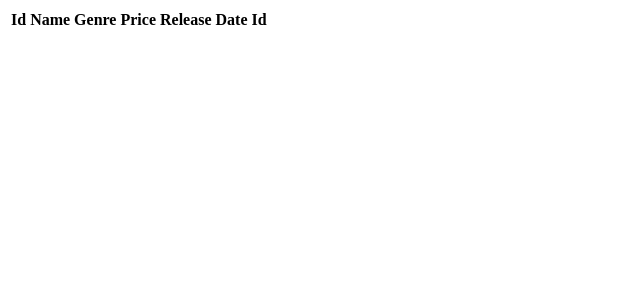
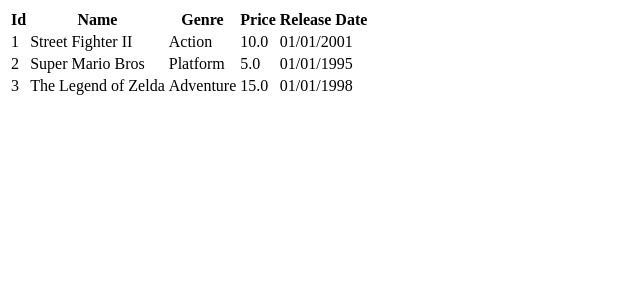
Before and after one commit to ItotiaHarrison/Game-Frontend, an ASP.NET Core app: page / in a window 1280 px wide. Shown: the top 300 px of the page, without its empty margins (0-640 px from the left). Run offline with ASP.NET Core 8, Linux system fonts and the light colour scheme; lists and menus that the app fills with data are empty; style sheets or scripts are compiled from the project's sources.

Commit message:
display movies table

```diff
--- a/Gamestore.Frontend/Components/Pages/Home.razor
+++ b/Gamestore.Frontend/Components/Pages/Home.razor
@@ -1,4 +1,5 @@
 @page "/"
+@using Models
 
 <PageTitle>Game Catalogue</PageTitle>
 
@@ -9,9 +10,45 @@
         <th>Genre</th>
         <th>Price</th>
         <th>Release Date</th>
-        <th>Id</th>
+        <th></th>
     </thead>
     <tbody>
-
+        @foreach (var game in games)
+        {
+            <tr>
+                <td>@game.Id</td>
+                <td>@game.Name</td>
+                <td>@game.Genre</td>
+                <td>@game.Price</td>
+                <td>@game.ReleaseDate</td>
+                <td></td>
+                </tr>
+                }
     </tbody>
 </table>
+
+@code{
+    private GameSummary[] games = [
+    new(){
+        Id = 1,
+        Name = "Street Fighter II",
+        Genre = "Action",
+        Price = 10.0M,
+        ReleaseDate = new DateOnly(2001, 1, 1)
+    },
+    new(){
+        Id = 2,
+        Name = "Super Mario Bros",
+        Genre = "Platform",
+        Price = 5.0M,
+        ReleaseDate = new DateOnly(1995, 1, 1)
+    },
+    new(){
+        Id = 3,
+        Name = "The Legend of Zelda",
+        Genre = "Adventure",
+        Price = 15.0M,
+        ReleaseDate = new DateOnly(1998, 1, 1)
+    },
+    ];
+}
```
Also changed, not shown: Gamestore.Frontend/Models/GameSummary.cs (added, +10 -0 lines), 12 other files.
